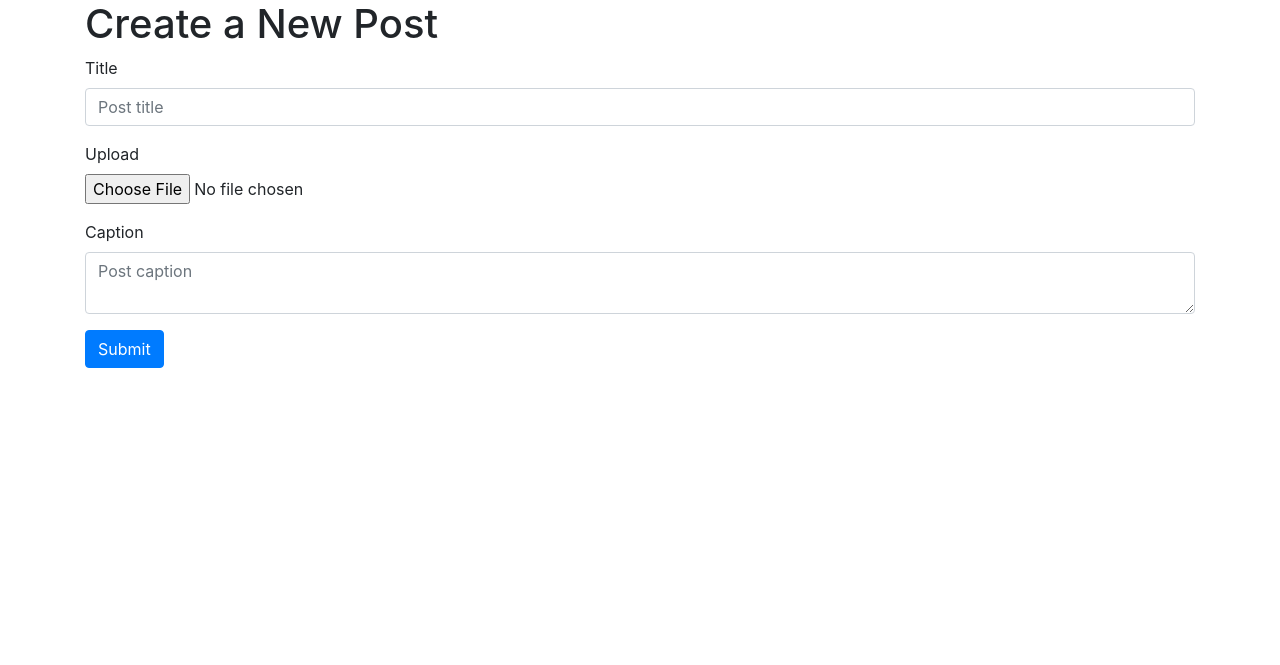
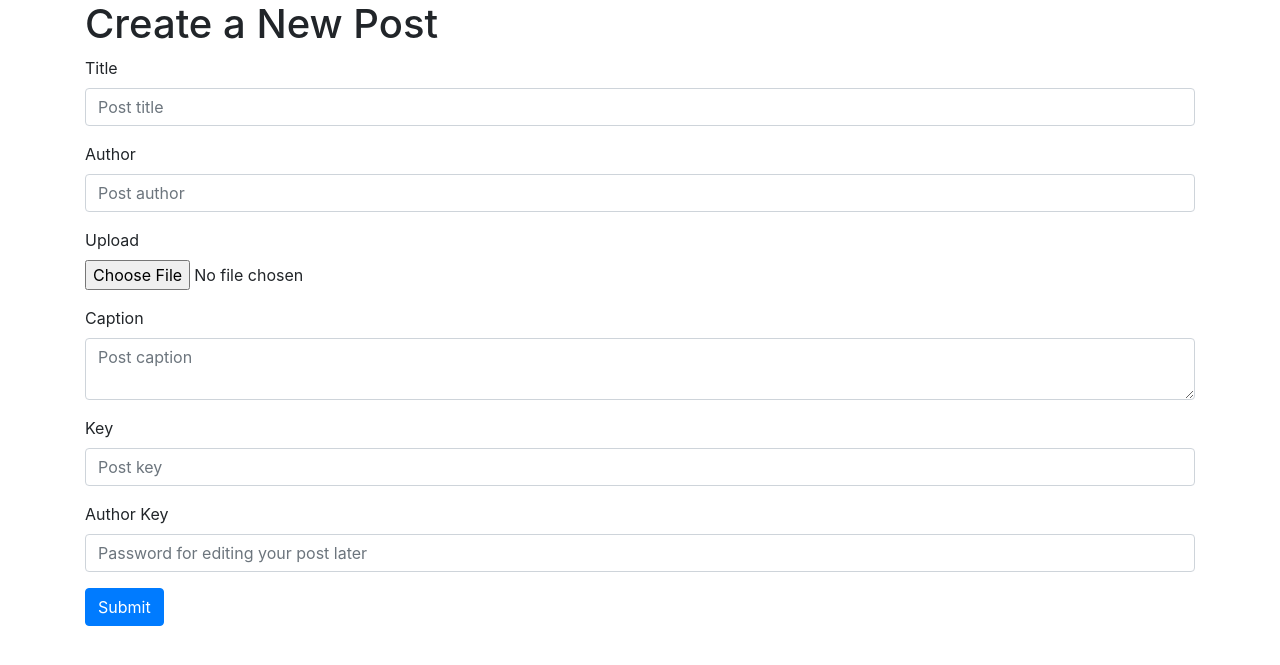
Before and after one commit to ethethanlee/ethethanlee, a Flask app: page /create in a window 1280 px wide. Shown: the part 56-721 px from the top of the page. Run offline with Flask 2, Linux system fonts and the light colour scheme; some libraries are stand-ins or nearby versions.

Commit message:
from before

```diff
--- a/app/app.py
+++ b/app/app.py
@@ -13,14 +13,16 @@ import requests
 import json
 import os
 from dotenv import load_dotenv
+import sys
 
-app = Flask(__name__, static_url_path='')
+app = Flask(__name__, static_url_path='', static_folder='./')
 app.secret_key = "secret-key"
 
 API_KEY=os.getenv("API_KEY")
 app.config['SECRET_KEY'] = 'ethethanlee'
+PASSWORD_KEY=os.getenv("PASSWORD_KEY")
 
-UPLOAD_FOLDER = os.path.join('static', 'uploads')
+UPLOAD_FOLDER = os.path.join('Static', 'uploads')
 
 app.config['UPLOAD_FOLDER'] = UPLOAD_FOLDER
 # app.config['MAX_CONTENT_LENGTH'] = 16 * 1024 * 1024
@@ -49,14 +51,19 @@ def get_post(post_id):
 def index():
     conn = get_db_connection()
     posts = conn.execute('SELECT * FROM posts').fetchall()
+    img_paths=[]
+    for i in range(len(posts)):
+        raw_img = [filename for filename in os.listdir('./Static/uploads/') if filename.startswith(str(i+1)+"-")][0]
+        img_paths.append(os.path.join(app.config['UPLOAD_FOLDER'], raw_img))
     conn.close()
-    return render_template('index.html', posts=posts)
+    return render_template('index.html', posts=posts, img_data=img_paths)
 
 @app.route('/<int:post_id>')
 def post(post_id):
     post = get_post(post_id)
-    raw_img = [filename for filename in os.listdir('./static/uploads/') if filename.startswith(str(post_id)+"-")][0]
-    img_path = "../" + os.path.join(app.config['UPLOAD_FOLDER'], raw_img)
+    raw_img = [filename for filename in os.listdir('./Static/uploads/') if filename.startswith(str(post_id)+"-")][0]
+    img_path = os.path.join(app.config['UPLOAD_FOLDER'], raw_img)
+
     return render_template('post.html', user_image=img_path, post=post)
 
 
@@ -65,17 +72,22 @@ def create():
     if request.method == 'POST':
         title = request.form['title']
         caption = request.form['caption']
-        # author = request.form["author"]
+        author = request.form['author']
         pic = request.files['pic']
+        key = request.form['key']
+        edited = ''
+        author_key = request.form['author_key']
         if not title:
             flash('Title is required!')
         elif not pic:
             flash('Pic is required!')
+        elif key != PASSWORD_KEY:
+            flash('Correct password key is required!')
         else:
 
             conn = get_db_connection()
-            cursor_used = conn.execute('INSERT INTO posts (title, caption) VALUES (?, ?)',
-                         (title, caption))
+            cursor_used = conn.execute('INSERT INTO posts (title, caption, author, edited, author_key) VALUES (?, ?, ?, ?, ?)',
+                         (title, caption, author, edited, author_key))
             inserted_id = cursor_used.lastrowid
             conn.commit()
             conn.close()
@@ -98,14 +110,18 @@ def edit(id):
     if request.method == 'POST':
         title = request.form['title']
         caption = request.form['caption']
-
-        if not title:
+        author_key = request.form['author_key']
+        # need to make thing for edited !!!!!!!!!!!!!!!!!!!!!!!!!!!!!!!!!!!!
+        if author_key != post['author_key']:
+            flash('Wrong author key!')
+        elif not title:
             flash('Title is required!')
         else:
+            edited = '(edited)'
             conn = get_db_connection()
-            conn.execute('UPDATE posts SET title = ?, caption = ?'
+            conn.execute('UPDATE posts SET title = ?, caption = ?, edited = ?'
                          ' WHERE id = ?',
-                         (title, caption, id))
+                         (title, caption, edited, id))
             conn.commit()
             conn.close()
             return redirect(url_for('index'))
--- a/app/reset_db_sqlite3.py
+++ b/app/reset_db_sqlite3.py
@@ -1,7 +1,7 @@
 import sqlite3
 
 import os, shutil
-folder = './static/uploads'
+folder = './Static/uploads'
 for filename in os.listdir(folder):
     file_path = os.path.join(folder, filename)
     try:
--- a/app/schema.sql
+++ b/app/schema.sql
@@ -4,5 +4,8 @@ CREATE TABLE posts (
     id INTEGER PRIMARY KEY AUTOINCREMENT,
     created TIMESTAMP NOT NULL DEFAULT CURRENT_TIMESTAMP,
     title TEXT NOT NULL,
-    caption TEXT NOT NULL
+    caption TEXT NOT NULL,
+    author TEXT NOT NULL,
+    edited TEXT NOT NULL,
+    author_key TEXT NOT NULL
 );
--- a/app/templates/create.html
+++ b/app/templates/create.html
@@ -10,12 +10,12 @@
                placeholder="Post title" class="form-control"
                value="{{ request.form['title'] }}"></input>
     </div>
-    <!-- <div class="form-group">
+    <div class="form-group">
         <label for="author">Author</label>
         <input type="text" name="author"
                placeholder="Post author" class="form-control"
                value="{{ request.form['author'] }}"></input>
-    </div> -->
+    </div>
     <div class="form-group">
         <label for="title">Upload</label> <br>
         <input type="file" name="pic" />
@@ -27,6 +27,21 @@
         <textarea name="caption" placeholder="Post caption"
                   class="form-control">{{ request.form['caption'] }}</textarea>
     </div>
+
+    <div class="form-group">
+        <label for="key">Key</label>
+        <input type="text" name="key"
+               placeholder="Post key" class="form-control"
+               value="{{ request.form['key'] }}"></input>
+    </div>
+
+    <div class="form-group">
+        <label for="author_key">Author Key</label>
+        <input type="text" name="author_key"
+               placeholder="Password for editing your post later" class="form-control"
+               value="{{ request.form['author_key'] }}"></input>
+    </div>
+
     <div class="form-group">
         <button type="submit" class="btn btn-primary">Submit</button>
     </div>
```
Also changed, not shown: app/templates/edit.html (+7 -0 lines), app/templates/index.html (+8 -1 lines), app/templates/post.html (+5 -2 lines), app/database.db, 3 other files.
